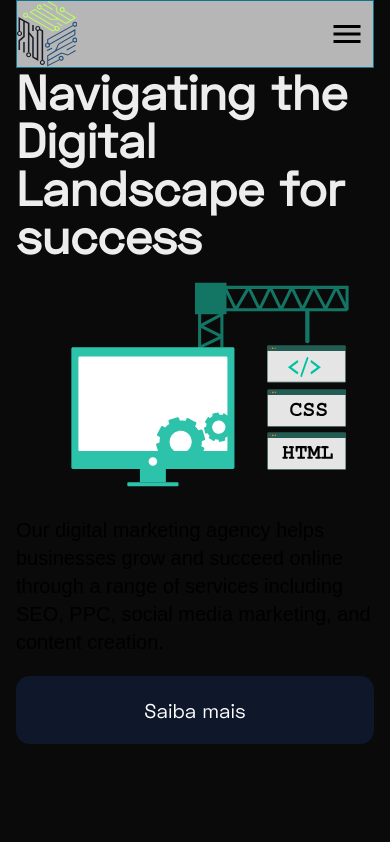
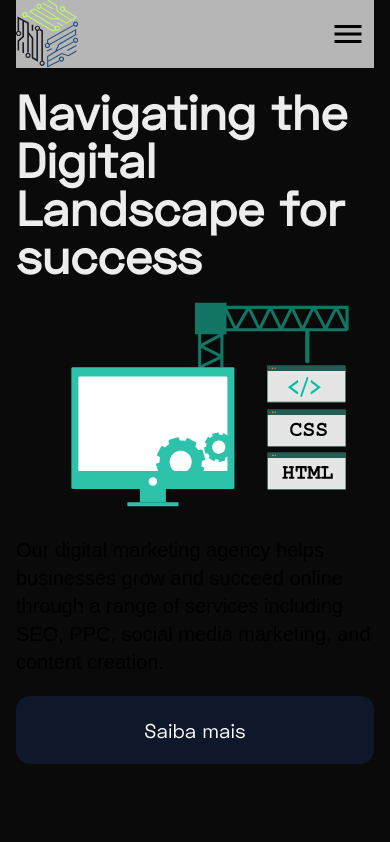
Before and after one commit to MarceloRodriguesOliveira/dev-service-hub, a Next.js app: page / in a window 390 px wide. Shown: the top 842 px of the page. Built offline with nearby package versions, Linux system fonts and the light colour scheme.

Commit message:
style: fixed margin and removed unused properties

```diff
--- a/app/components/navbar/navbar.tsx
+++ b/app/components/navbar/navbar.tsx
@@ -21,8 +21,8 @@ export default function Navbar() {
     setMenu(open);
   };
   return (
-    <header className="bg-white/70 w-full h-[68px] lg:mb-[70px]">
-      <nav className="w-full h-full flex justify-between items-center font-grotesk border border-cyan-700">
+    <header className="bg-white/70 w-full h-[68px] mb-5 md:mb-[70px]">
+      <nav className="w-full h-full flex justify-between items-center font-grotesk">
         <div className="flex items-center text-4xl h-full ">
           <Link
             href="/"
```
